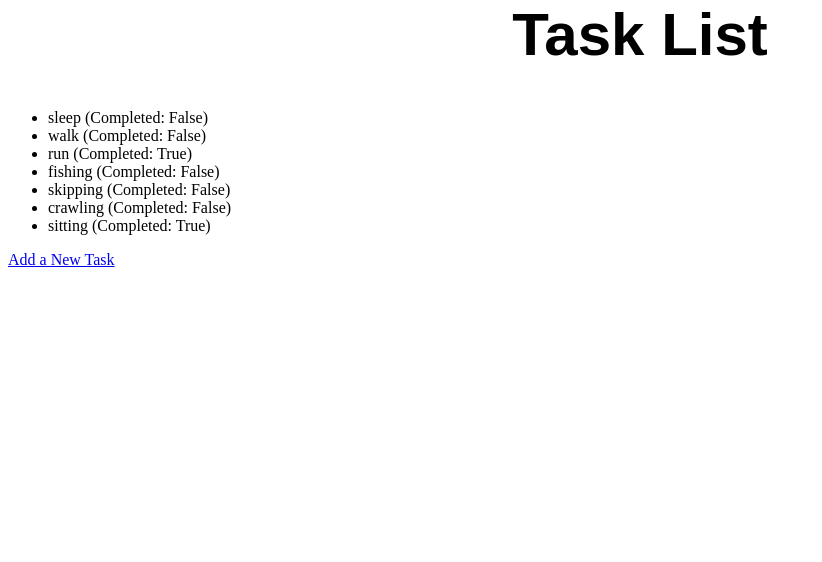
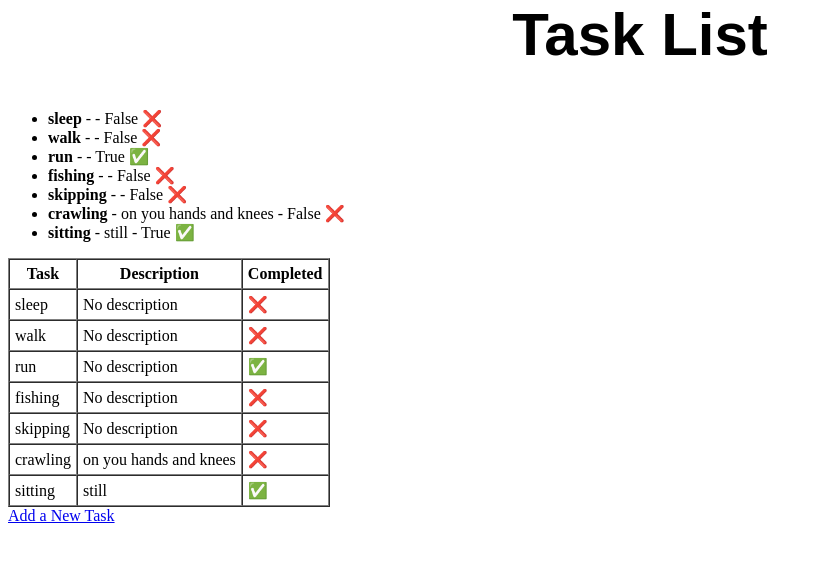
Before and after one commit to pcooke01/pwa_project, a Django app: page /tasks/ in a window 1280 px wide. Shown: the part 40-602 px from the top of the page, without its empty margins (0-822 px from the left). Run offline with Django 5.2, Linux system fonts and the light colour scheme; data comes from the database, SQL or seed files in the repository; both versions use the stored data as it was after the commit.

Commit message:
Added to task form

```diff
--- a/tasks/models.py
+++ b/tasks/models.py
@@ -3,8 +3,9 @@ from django.utils import timezone
 
 # Task model.
 class Task(models.Model):
-    name = models.CharField(max_length=255, help_text="Enter the task name or description.")
+    name = models.CharField(max_length=255, help_text="Enter the task name.")
     completed = models.BooleanField(default=False, help_text="Is the task completed?")
+    description = models.TextField(blank=True, help_text="Enter the task description.")
     created_at = models.DateTimeField(auto_now_add=True, help_text="The time when the task was created.")
     updated_at = models.DateTimeField(auto_now=True, help_text="The time when the task was last updated.")
 
--- a/tasks/templates/tasks/index.html
+++ b/tasks/templates/tasks/index.html
@@ -3,10 +3,42 @@
 <h1>Task List</h1>
    <ul>
        {% for task in tasks %}
-           <li>{{ task }}</li>
+            <li>
+                <strong>{{ task.name }}</strong> - {{ task.description}} - {{ task.completed }}
+                {% if task.completed %} ✅ {% else %} ❌ {% endif %}
+            </li>
        {% empty %}
            <li>No Tasks.</li>
        {% endfor %}
    </ul>
+
+<table border="1" cellpadding="5" cellspacing="0">
+    <thead>
+        <tr>
+            <th>Task</th>
+            <th>Description</th>
+            <th>Completed</th>
+        </tr>
+    </thead>
+    <tbody>
+        {% for task in tasks %}
+            <tr>
+                <td>{{ task.name }}</td>
+                <td>{{ task.description|default:"No description" }}</td>
+                <td>
+                    {% if task.completed %}
+                        ✅
+                    {% else %}
+                        ❌
+                    {% endif %}
+                </td>
+            </tr>
+        {% empty %}
+            <tr>
+                <td colspan="3">No Tasks.</td>
+            </tr>
+        {% endfor %}
+    </tbody>
+</table>
    <a href="{% url 'tasks:add' %}">Add a New Task</a>
 {% endblock %}
--- a/tasks/views.py
+++ b/tasks/views.py
@@ -16,6 +16,15 @@ class NewTaskForm(forms.Form):
             'placeholder': 'New Task'
         })
     )
+    description = forms.CharField(
+        label='Description',
+        required=False,
+        widget=forms.Textarea(attrs={
+            'placeholder': 'Optional description',
+            'rows': 3
+        })
+    )
+    completed = forms.BooleanField(required=False)
 
 # Index View - Home page showing task list
 def index(request):
@@ -31,7 +40,9 @@ def add(request):
         form = NewTaskForm(request.POST)
         if form.is_valid():
             task_name = form.cleaned_data["task"]
-            Task.objects.create(name=task_name)  # Create a new Task object and save it in the database
+            description = form.cleaned_data["description"]
+            completed = form.cleaned_data["completed"]
+            Task.objects.create(name=task_name,description=description, completed=completed)  # Create a new Task object and save it in the database
             return HttpResponseRedirect(reverse("tasks:index"))
         else:
             return render(request, "tasks/add.html", {
@@ -43,13 +54,13 @@ def add(request):
 
 # API View to Get a List of Tasks
 def get_tasks(request):
-    tasks = Task.objects.all().values("id", "name", "completed")  # Get all tasks from the database
+    tasks = Task.objects.all().values("id", "name", "description", "completed")  # Get all tasks from the database
     return JsonResponse(list(tasks), safe=False)  # Return tasks as JSON
 
 # API View to Get a Specific Task
 def get_task(request, id):
     task = get_object_or_404(Task, id=id)  # Fetch a specific task by ID or return a 404 if not found
-    return JsonResponse({"id": task.id, "name": task.name, "completed": task.completed})
+    return JsonResponse({"id": task.id, "name": task.name, "description": task.description, "completed": task.completed})
 
 # API View to Create a New Task
 @csrf_exempt  # To allow POST requests without CSRF protection for the sake of API
```
Also changed, not shown: db.sqlite3, tasks/migrations/0002_task_description_alter_task_name.py (added).
